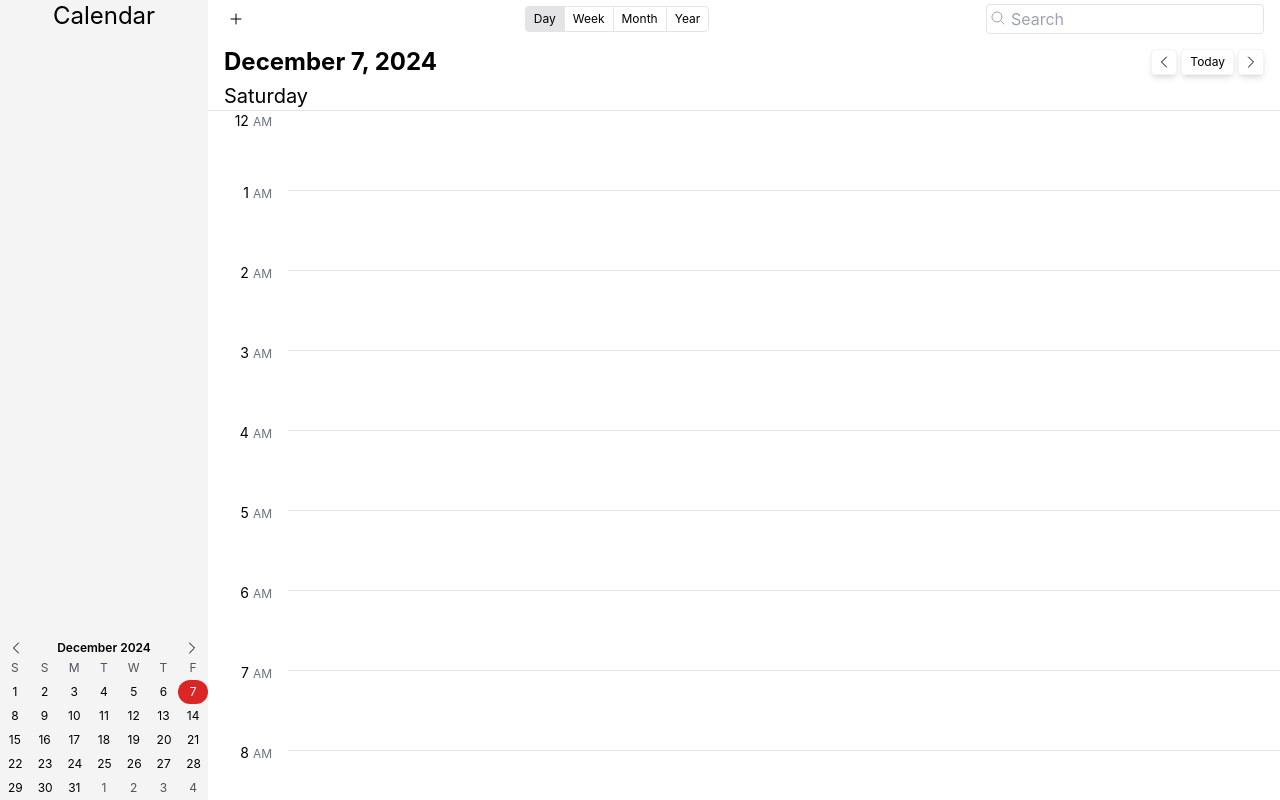
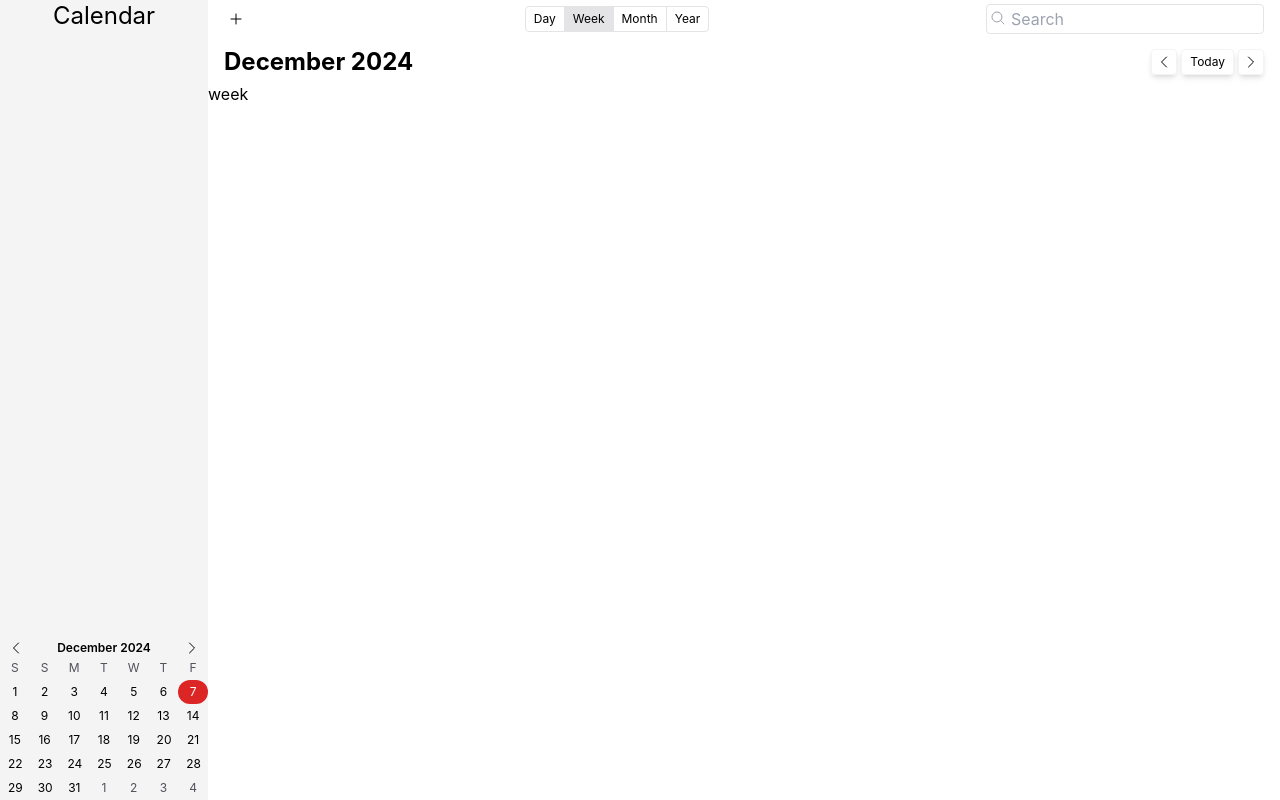
Before and after one commit to danielsprohar/nf-calendar, a React (Vite) app: page / in a window 1280 px wide. Built offline with nearby package versions, Linux system fonts and the light colour scheme.

Commit message:
feat: change default currentView from 'day' to 'week' in CalendarContext

```diff
--- a/src/contexts/CalendarContext.tsx
+++ b/src/contexts/CalendarContext.tsx
@@ -33,7 +33,7 @@ interface CalendarAction extends Action {
 
 const initialState: CalendarState = {
   currentDate: new Date(),
-  currentView: 'day',
+  currentView: 'week',
 }
 // Context
 export const CalendarContext = createContext<CalendarState>(initialState)
```
